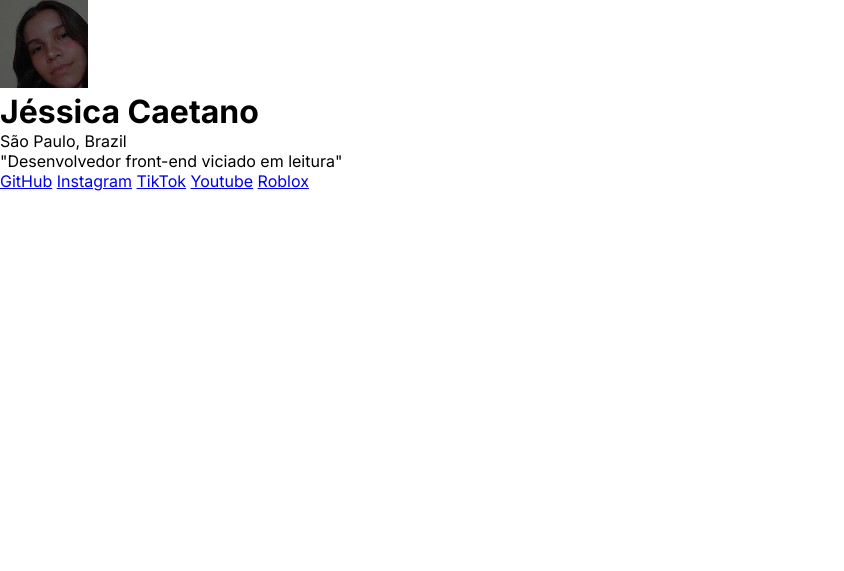
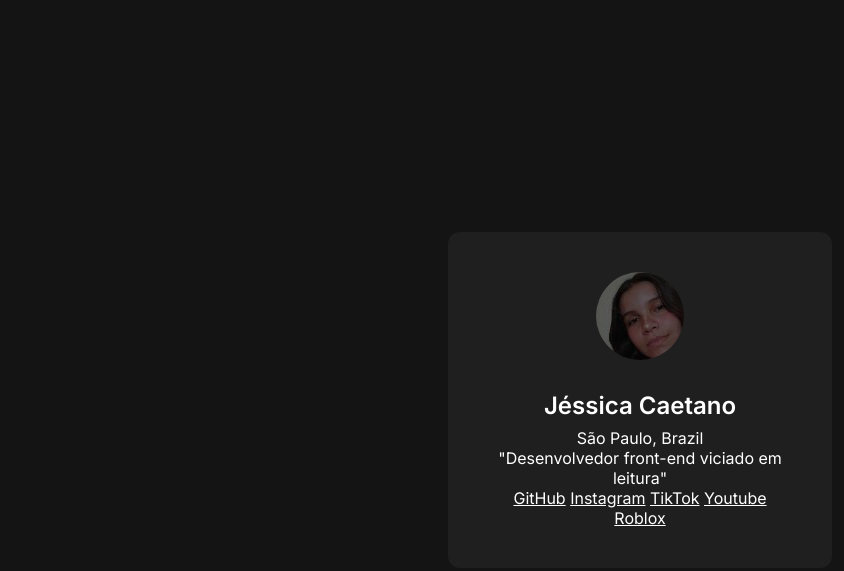
Before and after one commit to jessicacaetano12c/meus-links, a plain HTML site: page index.html in a window 1280 px wide. Shown: the whole page, without its empty margins (0-844 px from the left). Drawn offline with Linux system fonts and the light colour scheme.

Commit message:
continuação do desenvolvimento do CSS e alteração de um parágrafo do HTML para strong

```diff
--- a/style.css
+++ b/style.css
@@ -4,3 +4,35 @@
     box-sizing: border-box;
     font-family: "Inter", sans-serif;
 }
+
+body {
+    background-color: #141414;
+    height: 100vh;
+    display: flex;
+    justify-content: center;
+    align-items: center;
+}
+
+div {
+    background-color: #1F1F1F;
+    width: 384px;
+    padding: 40px;
+    text-align: center;
+    border-radius: 12px;
+}
+
+h1, p, a {
+    color: #FFF;
+}
+
+div img {
+    border-radius: 50%;
+    margin-bottom: 24px;
+}
+
+div h1 {
+    font-size: 24px;
+    line-height: 36px;
+    font-weight: 600;
+    margin-bottom: 4px;
+}
```
